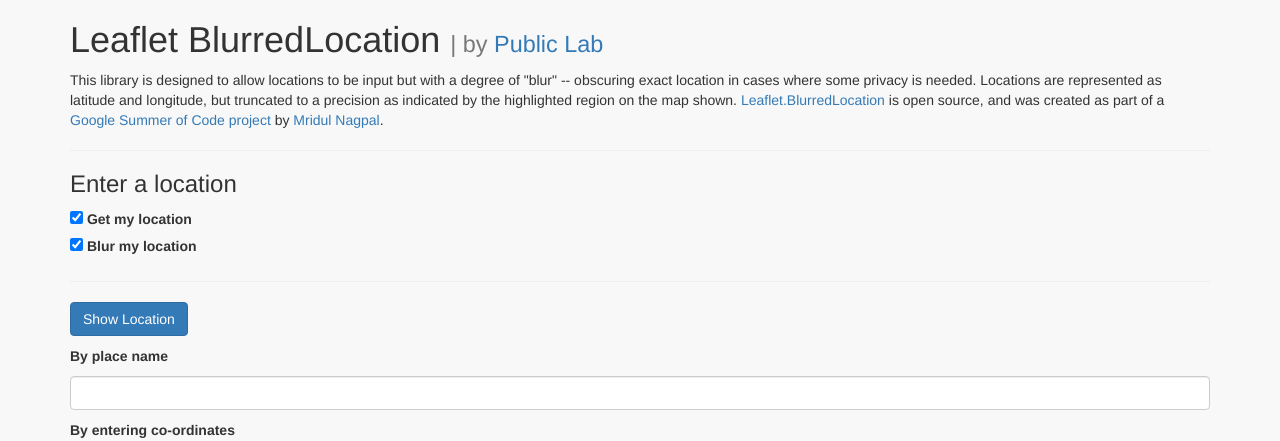
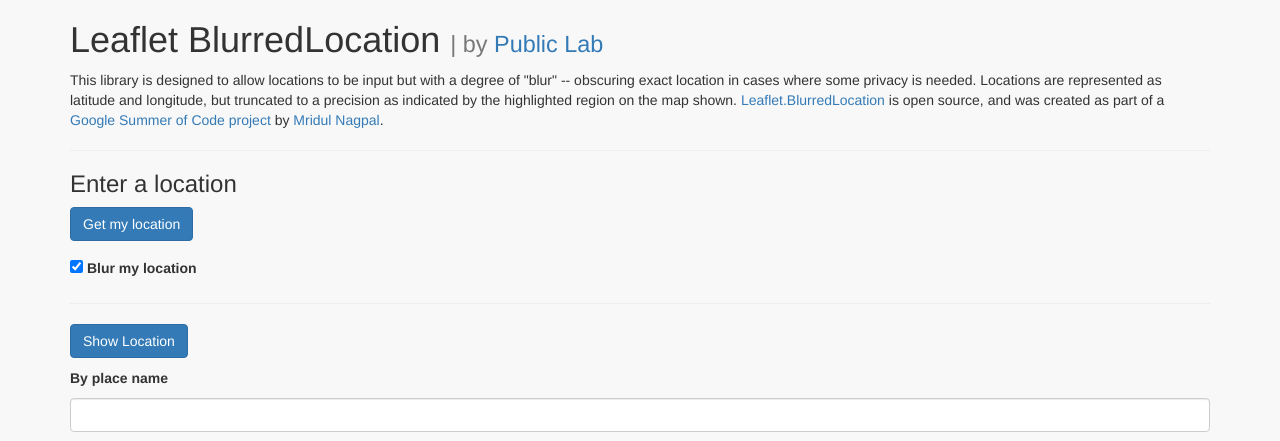
Before and after one commit to publiclab/leaflet-blurred-location, a website: page examples/index.html in a window 1280 px wide. Shown: the top 441 px of the page. Drawn offline with nearby package versions, Linux system fonts and the light colour scheme; some packages are replaced by stand-ins of ours.

Commit message:
Button added

```diff
--- a/examples/index.html
+++ b/examples/index.html
@@ -27,12 +27,16 @@
 
       <h3>Enter a location</h3>
 
-      <div id="div1" class="auto-complete">
-        <input id="browserLocation" type="checkbox" checked onchange='blurredLocation.geocodeWithBrowser(document.getElementById("browserLocation").checked);'>
-          <label class="spinner">
+      <label>
+        <p><button class="btn btn-primary" onclick="blurredLocation.geocodeWithBrowser(true);">
+          <div id="div1">
             Get my location
-          </label>
-      </div>
+          </div>
+
+        </button></p>
+      </label>
+      <br/>
+
       <label>
         <input id="obscureLocation" type="checkbox" checked onchange='blurredLocation.setBlurred(document.getElementById("obscureLocation").checked);'>
         Blur my location
--- a/src/blurredLocation.js
+++ b/src/blurredLocation.js
@@ -282,15 +282,12 @@
 
   function geocodeWithBrowser(boolean) {
     if(boolean) {
-      $("label").remove(".spinner");
       var label = document.createElement("label");
       label.classList.add("spinner");
       var i = document.createElement("i");
       i.classList.add("fa");
       i.classList.add("fa-spinner");
       i.classList.add("fa-spin");
-      var node = document.createTextNode("Get my location");
-      label.appendChild(node);
       label.appendChild(i);
       var element = document.getElementById("div1");
       element.appendChild(label);
```
Also changed, not shown: dist/Leaflet.BlurredLocation.js.
